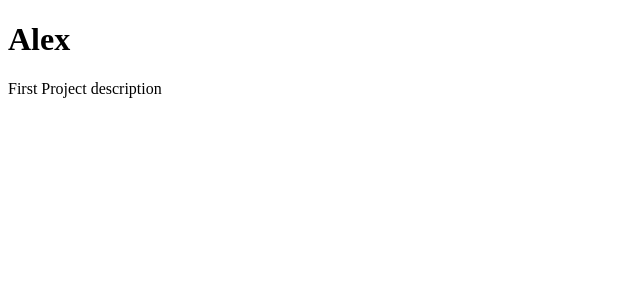
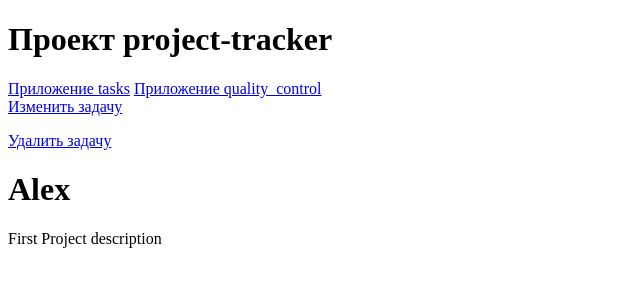
Before and after one commit to exfur/dc-web-ales-tyurenv, a Django app: page /projects/1/tasks/1/ in a window 1280 px wide. Shown: the top 300 px of the page, without its empty margins (0-640 px from the left). Run offline with Django 4.2, Linux system fonts and the light colour scheme; data comes from the database, SQL or seed files in the repository.

Commit message:
Task 7 CRUD

```diff
--- a/quality_control/templates/quality_control/bug_detail.html
+++ b/quality_control/templates/quality_control/bug_detail.html
@@ -6,4 +6,10 @@
 <p><strong>Priority:</strong> {{ bug.priority }}</p>
 <p><strong>Project:</strong> {{ bug.project }}</p>
 <p><strong>Task:</strong> {{ bug.task }}</p>
+
+<!-- Add links for update and delete options -->
+<p>
+  <a href="{% url 'quality_control:update_bug' bug.id %}">Редактировать</a>
+  <a href="{% url 'quality_control:delete_bug_confirm' bug.id %}">Удалить</a>
+</p>
 {% endblock %}
--- a/quality_control/templates/quality_control/bug_list.html
+++ b/quality_control/templates/quality_control/bug_list.html
@@ -1,7 +1,7 @@
 {% extends 'base/base.html' %} {% block content %}
 <h2>Bug Reports</h2>
 
-<a href="{% url 'bug_report_form' %}">Создать отчет об ошибке</a>
+<a href="{% url 'quality_control:bug_create' %}">Создать отчет об ошибке</a>
 <ul>
   {% for bug_report in bug_reports %}
   <li>{{ bug_report.title }} - {{ bug_report.status }}</li>
--- a/quality_control/templates/quality_control/feature_list.html
+++ b/quality_control/templates/quality_control/feature_list.html
@@ -1,6 +1,8 @@
 {% extends 'base/base.html' %} {% block content %}
 <h2>Feature Requests</h2>
-<a href="{% url 'feature_request_form' %}">Создать запрос на улучшение</a>
+<a href="{% url 'quality_control:feature_create' %}"
+  >Создать запрос на улучшение</a
+>
 <ul>
   {% for feature_request in feature_requests %}
   <li>{{ feature_request.title }} - {{ feature_request.status }}</li>
--- a/quality_control/urls.py
+++ b/quality_control/urls.py
@@ -13,5 +13,11 @@ urlpatterns = [
 
     path('', views.IndexView.as_view(), name='index'),
     path('bugs/<int:bug_id>/', views.BugReportDetailView.as_view(), name='bug_detail'),
+    path('bugs/create/', views.bug_create, name='bug_create'),
     path('features/<int:feature_id>/', views.FeatureRequestDetailView.as_view(), name='feature_request_detail'),
+    path('bugs/<int:bug_id>/update/', views.bug_update, name='update_bug'),
+    path('bugs/<int:bug_id>/delete/', views.bug_update, name='delete_bug_confirm'),
+    path('features/<int:feature_id>/update/', views.feature_update, name='update_feature'),
+    path('features/<int:feature_id>/delete/', views.feature_delete, name='delete_feature_confirm'),
+    path('feature_request_form/', views.feature_create, name='feature_create'),
 ]
--- a/tasks/templates/tasks/task_detail.html
+++ b/tasks/templates/tasks/task_detail.html
@@ -1,11 +1,18 @@
-<!DOCTYPE html>
-<html lang="en">
-  <head>
-    <meta charset="UTF-8" />
-    <title>Title</title>
-  </head>
-  <body>
-    <h1>{{ task.name }}</h1>
-    <p>{{ task.description }}</p>
-  </body>
-</html>
+{% extends 'base/base.html' %} {% block content %}
+<a
+  href="{% url 'tasks:update_task' project_id=task.project.id task_id=task.id %}"
+  >Изменить задачу</a
+>
+
+<!-- Кнопка удаления задачи -->
+<p>
+  <a
+    href="{% url 'tasks:delete_task' project_id=task.project.id task_id=task.id %}"
+    onclick="return confirm('Вы уверены, что хотите удалить эту задачу?');"
+    >Удалить задачу</a
+  >
+</p>
+
+<h1>{{ task.name }}</h1>
+<p>{{ task.description }}</p>
+{% endblock %}
--- a/tasks/urls.py
+++ b/tasks/urls.py
@@ -15,4 +15,16 @@ urlpatterns = [
     path('feedback/', views.feedback_view, name='feedback'),
     path('project/new/', views.create_project, name='create_project'),
     path('project/<int:project_id>/add_task/', views.add_task_to_project, name='add_task_to_project'),
+    path('project/create/', views.ProjectCreateView.as_view(), name='create_project'),
+    path('project/<int:project_id>/add_task/', views.TaskCreateView.as_view(), name='add_task_to_project'),
+    #path('project/<int:project_id>/update/', views.update_project, name='update_project'),
+    #path('project/<int:project_id>/task/<int:task_id>/update/', views.update_task, name='update_task'),
+    path('project/<int:project_id>/update/', views.ProjectUpdateView.as_view(), name='update_project'),
+    path('project/<int:project_id>/tasks/<int:task_id>/update/', views.TaskUpdateView.as_view(), name='update_task'),
+
+    # path('project/<int:project_id>/delete/', views.delete_project, name='delete_project'),
+    # path('project/<int:project_id>/tasks/<int:task_id>/delete/', views.delete_task, name='delete_task'),
+    path('project/<int:project_id>/delete/', views.ProjectDeleteView.as_view(), name='delete_project'),
+    path('project/<int:project_id>/tasks/<int:task_id>/delete/', views.TaskDeleteView.as_view(), name='delete_task'),
+
 ]
--- a/tasks/views.py
+++ b/tasks/views.py
@@ -1,14 +1,16 @@
-from django.urls import reverse
+from django.urls import reverse, reverse_lazy
 from django.shortcuts import get_object_or_404
 from django.http import HttpResponse
 from .models import Project, Task
 from django.views import View
-from django.views.generic import ListView, DetailView
+from django.views.generic import ListView, DetailView, CreateView
 from .forms import ProjectForm
 
 from .forms import FeedbackForm, TaskForm
 from django.shortcuts import render, redirect
 from django.core.mail import send_mail
+
+from django.views.generic.edit import UpdateView, DeleteView
 
 def index(request):
     return render(request, 'tasks/index.html')
@@ -69,6 +71,28 @@ def add_task_to_project(request, project_id):
         form = TaskForm()
     return render(request, 'tasks/add_task.html', {'form': form, 'project': project})
 
+def update_project(request, project_id):
+    project = get_object_or_404(Project, pk=project_id)
+    if request.method == 'POST':
+        form = ProjectForm(request.POST, instance=project)
+        if form.is_valid():
+            form.save()
+            return redirect('tasks:project_detail', project_id=project.id)
+    else:
+        form = ProjectForm(instance=project)
+    return render(request, 'tasks/project_update.html', {'form': form, 'project': project})
+
+def update_task(request, project_id, task_id):
+    task = get_object_or_404(Task, pk=task_id)
+    if request.method == 'POST':
+        form = TaskForm(request.POST, instance=task)
+        if form.is_valid():
+            form.save()
+            return redirect('tasks:task_detail', project_id=project_id, task_id=task.id)
+    else:
+        form = TaskForm(instance=task)
+    return render(request, 'tasks/task_update.html', {'form': form, 'task': task})
+
 class IndexView(View):
     def get(self, request, *args, **kwargs):
         return render(request, 'tasks/index.html')
@@ -86,3 +110,62 @@ class TaskDetailView(DetailView):
     model = Task
     pk_url_kwarg = 'task_id'
     template_name = 'tasks/task_detail.html'
+
+
+class ProjectCreateView(CreateView):
+    model = Project
+    form_class = ProjectForm
+    template_name = 'tasks/project_create.html'
+    success_url = reverse_lazy('tasks:projects_list')
+
+class TaskCreateView(CreateView):
+    model = Task
+    form_class = TaskForm
+    template_name = 'tasks/add_task.html'
+
+    def form_valid(self, form):
+        form.instance.project = get_object_or_404(Project, pk=self.kwargs['project_id'])
+        return super().form_valid(form)
+
+    def get_success_url(self):
+        return reverse('tasks:project_detail', kwargs={'project_id': self.kwargs['project_id']})
+
+class ProjectUpdateView(UpdateView):
+    model = Project
+    form_class = ProjectForm
+    template_name = 'tasks/project_update.html'
+    pk_url_kwarg = 'project_id'
+    success_url = reverse_lazy('tasks:projects_list')
+
+class TaskUpdateView(UpdateView):
+    model = Task
+    form_class = TaskForm
+    template_name = 'tasks/task_update.html'
+    pk_url_kwarg = 'task_id'
+
+    def get_success_url(self):
+        return reverse_lazy('tasks:task_detail', kwargs={'project_id': self.object.project.id, 'task_id': self.object.id})
+
+def delete_project(request, project_id):
+    project = get_object_or_404(Project, pk=project_id)
+    project.delete()
+    return redirect('tasks:projects_list')
+
+def delete_task(request, project_id, task_id):
+    task = get_object_or_404(Task, pk=task_id)
+    task.delete()
+    return redirect('tasks:project_detail', project_id=project_id)
+
+
+class ProjectDeleteView(DeleteView):
+    model = Project
+    pk_url_kwarg = 'project_id'
+    success_url = reverse_lazy('tasks:projects_list')
+    template_name = 'tasks/project_confirm_delete.html'
+
+class TaskDeleteView(DeleteView):
+    model = Task
+    pk_url_kwarg = 'task_id'
+
+    def get_success_url(self):
+        return reverse_lazy('tasks:project_detail', kwargs={'project_id': self.object.project.id})
```
Also changed, not shown: quality_control/templates/quality_control/bug_confirm_delete.html (added, +10 -0 lines), quality_control/templates/quality_control/feature_confirme_delete.html (added, +13 -0 lines), quality_control/templates/quality_control/feature_detail.html (+11 -0 lines), quality_control/views.py (+71 -6 lines), tasks/templates/tasks/project_confirm_delete.html (added, +10 -0 lines), tasks/templates/tasks/project_detail.html (+11 -1 lines), tasks/templates/tasks/project_update.html (added, +7 -0 lines), tasks/templates/tasks/task_confirm_delete.html (added, +13 -0 lines), tasks/templates/tasks/update_task.html (added, +7 -0 lines).
